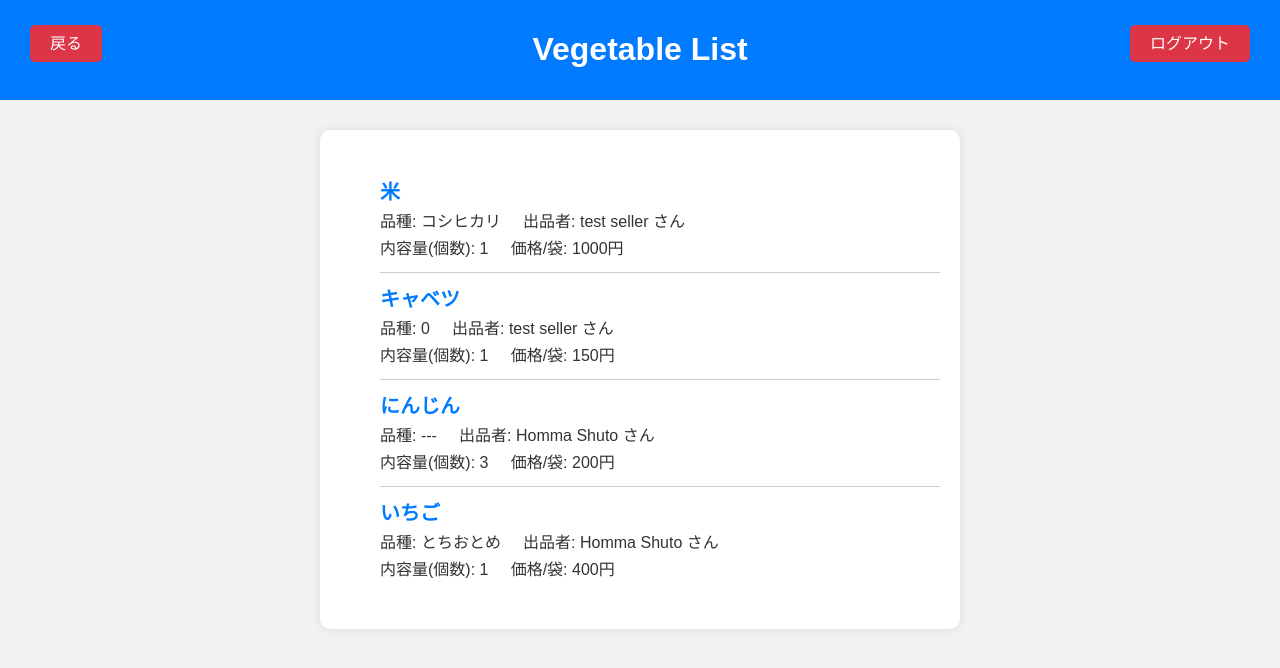
After one commit to s1270144/VeggieConnect, a Django app: page /buyer/vegetable_list/ in a window 1280 px wide. The commit adds this page. Shown: the top 668 px of the page. Run offline with Django 4.2, Linux system fonts and the light colour scheme; data comes from the database, SQL or seed files in the repository; both versions use the stored data as it was after the commit.

Commit message:
add product_list scene

```diff
--- /dev/null
+++ b/buyer/static/buyer/css/vegetable_list.css
@@ -0,0 +1,77 @@
+body {
+    font-family: Arial, sans-serif;
+    background-color: #f2f2f2;
+    margin: 0;
+    padding: 0;
+}
+
+.header {
+    background-color: #007bff;
+    color: #fff;
+    padding: 10px;
+    text-align: center;
+}
+
+.product-list {
+    max-width: 600px;
+    margin: 30px auto;
+    padding: 20px;
+    background-color: #fff;
+    border-radius: 10px;
+    box-shadow: 0 0 10px rgba(0, 0, 0, 0.1);
+}
+
+.product {
+    list-style: none;
+    border-bottom: 1px solid #ccc;
+    padding: 10px 0;
+}
+
+.product:last-child {
+    border-bottom: none;
+}
+
+.product h3 {
+    font-size: 20px;
+    color: #007bff;
+    margin: 0;
+    padding: 0;
+}
+
+.product p {
+    font-size: 16px;
+    color: #333;
+    margin: 3px 0;
+}
+
+.logout-container {
+    position: absolute;
+    top: 30px;
+    right: 30px;
+}
+
+.logout-btn {
+    background-color: #dc3545;
+    color: #fff;
+    padding: 10px 20px;
+    border: none;
+    border-radius: 5px;
+    text-decoration: none;
+    cursor: pointer;
+}
+
+.back-container {
+    position: absolute;
+    top: 30px;
+    left: 30px;
+}
+
+.back-btn {
+    background-color: #dc3545;
+    color: #fff;
+    padding: 10px 20px;
+    border: none;
+    border-radius: 5px;
+    text-decoration: none;
+    cursor: pointer;
+}
--- a/buyer/templates/buyer/home.html
+++ b/buyer/templates/buyer/home.html
@@ -31,7 +31,7 @@
             </div>
         </div>
         <div class="productlist-all-container">
-            <button class="productlist-all-btn">出品商品一覧</button>
+            <a href="{% url 'buyer:vegetable_list' %}" class="productlist-all-btn">出品商品一覧</a>
             <button class="productlist-selected-btn">ジャンルで選ぶ</button>
         </div>
         <div class="toggle-mode-container">
--- /dev/null
+++ b/buyer/templates/buyer/vegetable_list.html
@@ -0,0 +1,30 @@
+{% load static %}
+<!DOCTYPE html>
+<html>
+<head>
+    <title>出品商品一覧</title>
+    <link rel="stylesheet" type="text/css" href="{% static 'buyer/css/vegetable_list.css' %}">
+</head>
+<body>
+    <div class="header">
+        <h1>Vegetable List</h1>
+    </div>
+    <div class="logout-container">
+        <a href="{% url 'accounts:logout' %}" class="logout-btn">ログアウト</a>
+    </div>
+    <div class="product-list">
+        <ul>
+            {% for vegetable in vegetables %}
+            <li class="product">
+                <h3>{{ vegetable.item_name }}</h3>
+                <p>品種: {{ vegetable.item_type }}&nbsp;&nbsp;&nbsp;&nbsp;&nbsp;出品者: {{ vegetable.seller.user.last_name }} {{ vegetable.seller.user.first_name }} さん</p>
+                <p>内容量(個数): {{ vegetable.content_quantity }}&nbsp;&nbsp;&nbsp;&nbsp;&nbsp;価格/袋: {{ vegetable.content_price|floatformat:"0" }}円</p>
+            </li>
+            {% endfor %}
+        </ul>
+    </div>
+    <div class="back-container">
+        <a href="javascript:history.go(-1)" class="back-btn">戻る</a>
+    </div>
+</body>
+</html>
--- a/buyer/urls.py
+++ b/buyer/urls.py
@@ -1,9 +1,9 @@
 from django.urls import path
-
-from . import views
+from .views import BuyerHomeView, VegetableListView
 
 app_name = "buyer"
 
 urlpatterns = [
-    path("home/", views.buyer_home, name="home"),
+    path("home/", BuyerHomeView.as_view(), name="home"),
+    path('vegetable_list/', VegetableListView.as_view(), name='vegetable_list'),
 ]
--- a/buyer/views.py
+++ b/buyer/views.py
@@ -1,33 +1,23 @@
 from django.contrib.auth.decorators import login_required
 from django.contrib.auth import get_user_model
 from django.shortcuts import render, redirect
+from django.views import View
 from .models import Buyer
+from seller.models import Vegetable
+from django.contrib.auth.mixins import LoginRequiredMixin
 
 
 User = get_user_model()
 
 
-@login_required
-def buyer_home(request):
-    return render(request, 'buyer/home.html')
+class BuyerHomeView(LoginRequiredMixin, View):
+    login_url = '/accounts/login/'  # ログインしていない場合のリダイレクト先URL
 
-def register_user(request):
-    if request.method == 'POST':
-        # ユーザー情報を取得してUserモデルに保存
-        account_id = request.POST['account_id']
-        email = request.POST['email']
-        last_name = request.POST['last_name']
-        birth_date = request.POST['birth_date']
-        password = request.POST['password']
+    def get(self, request):
+        return render(request, 'buyer/home.html')
 
-        user = User.objects.create_user(account_id=account_id, email=email, last_name=last_name, birth_date=birth_date, password=password)
 
-        # Buyerモデルに関連するインスタンスを作成
-        address = request.POST['address']
-        favorite = request.POST['favorite']
-        buyer = Buyer(user=user, address=address, favorite=favorite)
-        buyer.save()
-
-        return redirect('buyer:home')
-    else:
-        return render(request, 'accounts/register.html')
+class VegetableListView(View):
+    def get(self, request):
+        vegetables = Vegetable.objects.all()
+        return render(request, 'buyer/vegetable_list.html', {'vegetables': vegetables})
```
Also changed, not shown: db.sqlite3.
